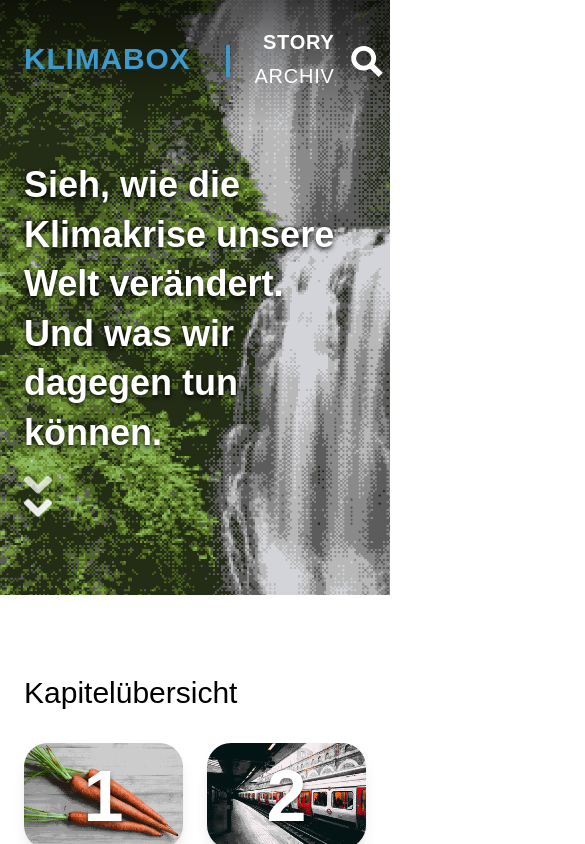
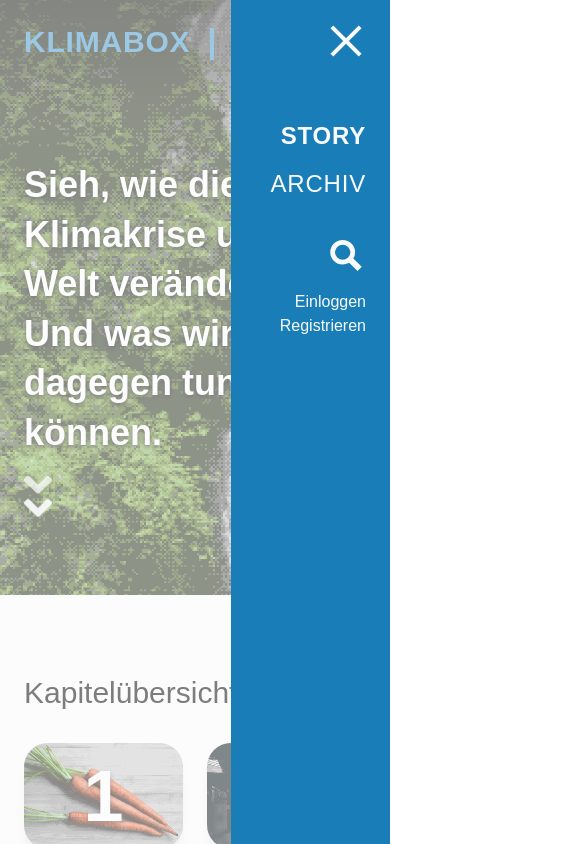
Before and after one commit to hs-duesseldorf/klimabox-story, a React (Create React App) app: page / in a window 390 px wide. Both pictures are taken after a click on the button 366 px from the left and 61 px from the top of the page. Shown: the top 844 px of the page, 585 px wide, since content can reach past the window. Built offline with nearby package versions, Linux system fonts and the light colour scheme; what @tailwindcss/typography would draw is missing.

Commit message:
Add mobile nav menu

```diff
--- a/src/components/layout/header/index.tsx
+++ b/src/components/layout/header/index.tsx
@@ -2,6 +2,8 @@ import React from "react";
 import cn from "classnames";
 import { Link } from "react-router-dom";
 import { DesktopNav } from "./desktop-nav";
+
+import { MobileNav } from "./mobile-nav";
 
 export type NavItem = {
   path: string;
@@ -24,7 +26,7 @@ export const Header: React.FC<{ onDark?: boolean }> = ({ onDark }) => (
               onDark ? "text-em1-light" : "text-em1"
             )}
           >
-            <Link to="/" className="inline-block pr-10 relative font-semibold">
+            <Link to="/" className="inline-block pr-6 relative font-semibold">
               <div
                 className={cn(
                   "absolute top-1 bottom-0 right-0 w-1",
@@ -35,7 +37,12 @@ export const Header: React.FC<{ onDark?: boolean }> = ({ onDark }) => (
             </Link>
           </div>
           <div className="flex-1">
-            <DesktopNav items={items} onDark={onDark} />
+            <div className="hidden lg:block">
+              <DesktopNav items={items} onDark={onDark} />
+            </div>
+            <div className="lg:hidden">
+              <MobileNav items={items} onDark={onDark} />
+            </div>
           </div>
         </div>
       </div>
--- /dev/null
+++ b/src/components/layout/header/mobile-nav/index.tsx
@@ -0,0 +1,67 @@
+import React from "react";
+import cn from "classnames";
+import { Link, useLocation } from "react-router-dom";
+
+import type { NavItem } from "..";
+
+import { MenuButton } from "./menu-button";
+import { SearchButton } from "../search-button";
+
+export function MobileNav({
+  items,
+  onDark,
+}: {
+  items: NavItem[];
+  onDark?: boolean;
+}) {
+  const { pathname } = useLocation();
+  const [open, setOpen] = React.useState(false);
+
+  return (
+    <div className="fixed inset-0 pointer-events-none">
+      <div
+        className={`absolute inset-0 bg-gray-50 transition duration-500 ${
+          open ? "pointer-events-auto opacity-50" : "opacity-0"
+        }`}
+        onClick={() => setOpen(false)}
+      />
+      <div
+        className={`h-screen overflow-y-auto bg-em1 text-gray-50 pt-28 absolute max-w-sm transition-all duration-200 pointer-events-auto text-right pl-10 pr-6 sm:pr-8 ${
+          open ? "right-0" : "-right-96"
+        }`}
+      >
+        <div className="mb-8 text-2xl sm:text-3xl">
+          {items.map(({ label, path }, i) => (
+            <Link
+              to={path}
+              className={cn(
+                "block py-2",
+                pathname === path && "font-extrabold"
+              )}
+            >
+              {label}
+            </Link>
+          ))}
+        </div>
+        <div className="mb-3">
+          <SearchButton />
+        </div>
+        <div>
+          <div>
+            <button>Einloggen</button>
+          </div>
+          <div>
+            <button>Registrieren</button>
+          </div>
+        </div>
+      </div>
+      <div className="absolute top-0 right-0 pointer-events-auto">
+        <MenuButton
+          onDark={onDark}
+          active={open}
+          onClick={() => setOpen(!open)}
+        />
+      </div>
+    </div>
+  );
+}
--- /dev/null
+++ b/src/components/layout/header/mobile-nav/menu-button.tsx
@@ -0,0 +1,40 @@
+import React from "react";
+import cn from "classnames";
+
+import styles from "./nav.module.css";
+
+export function MenuButton({
+  active,
+  onClick,
+  onDark,
+}: {
+  active?: boolean;
+  onClick?: () => void;
+  onDark?: boolean;
+}) {
+  const [hasScrolled, setHasScrolled] = React.useState(false);
+
+  React.useEffect(() => {
+    function handleScroll() {
+      setHasScrolled(window.scrollY > 300);
+    }
+
+    window.addEventListener("scroll", handleScroll);
+    return () => window.removeEventListener("scroll", handleScroll);
+  }, []);
+
+  const barStyles = `${styles.menuButtonBar} ${
+    hasScrolled || !onDark ? "bg-gray-900" : "bg-gray-50"
+  }`;
+
+  return (
+    <button
+      className={cn(styles.menuButton, active && styles.menuButtonActive)}
+      onClick={onClick}
+    >
+      <div className={barStyles} />
+      <div className={barStyles} />
+      <div className={barStyles} />
+    </button>
+  );
+}
--- /dev/null
+++ b/src/components/layout/header/mobile-nav/nav.module.css
@@ -0,0 +1,46 @@
+.menuButtonActive > div {
+  background-color: theme("colors.gray.50");
+
+  &:nth-child(1) {
+    transform: translate(0) rotate(45deg);
+  }
+  &:nth-child(2) {
+    opacity: 0;
+  }
+  &:nth-child(3) {
+    transform: translate(0) rotate(-45deg);
+  }
+}
+
+.menuButton {
+  position: relative;
+  width: 5.5rem;
+  height: 5.1rem;
+
+  @media (min-width: theme("screens.sm")) {
+    width: 6.5rem;
+  }
+}
+
+.menuButtonBar {
+  position: absolute;
+  top: 50%;
+  left: 50%;
+
+  width: 2.5rem;
+  height: 0.25rem;
+
+  margin-left: -1.25rem;
+  margin-top: -0.125rem;
+
+  pointer-events: none;
+
+  transition: 0.2s ease all;
+
+  &:nth-child(1) {
+    transform: translateY(-0.62rem);
+  }
+  &:nth-child(3) {
+    transform: translateY(0.62rem);
+  }
+}
--- a/src/components/layout/header/search-button.tsx
+++ b/src/components/layout/header/search-button.tsx
@@ -6,7 +6,7 @@ export const SearchButton: React.FC = () => (
       width="31.479"
       height="31"
       viewBox="0 0 31.479 31"
-      className="w-16"
+      className="w-10"
       fill="currentColor"
     >
       <path
```
